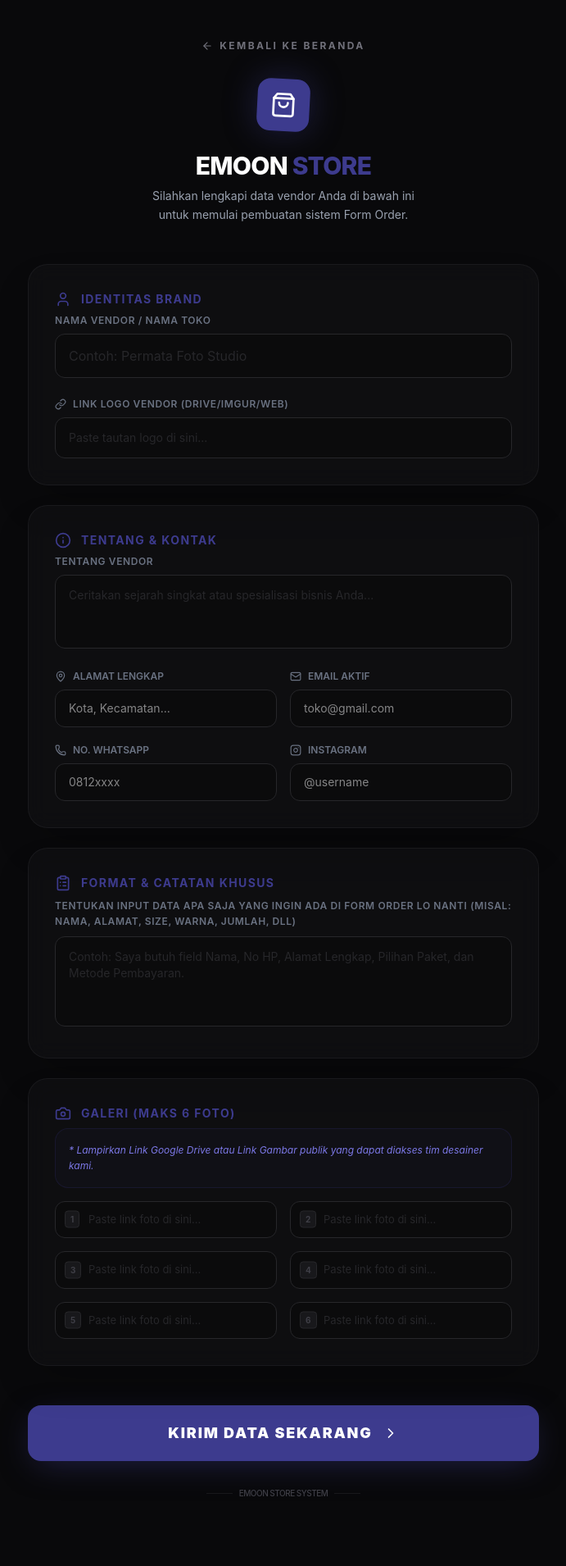
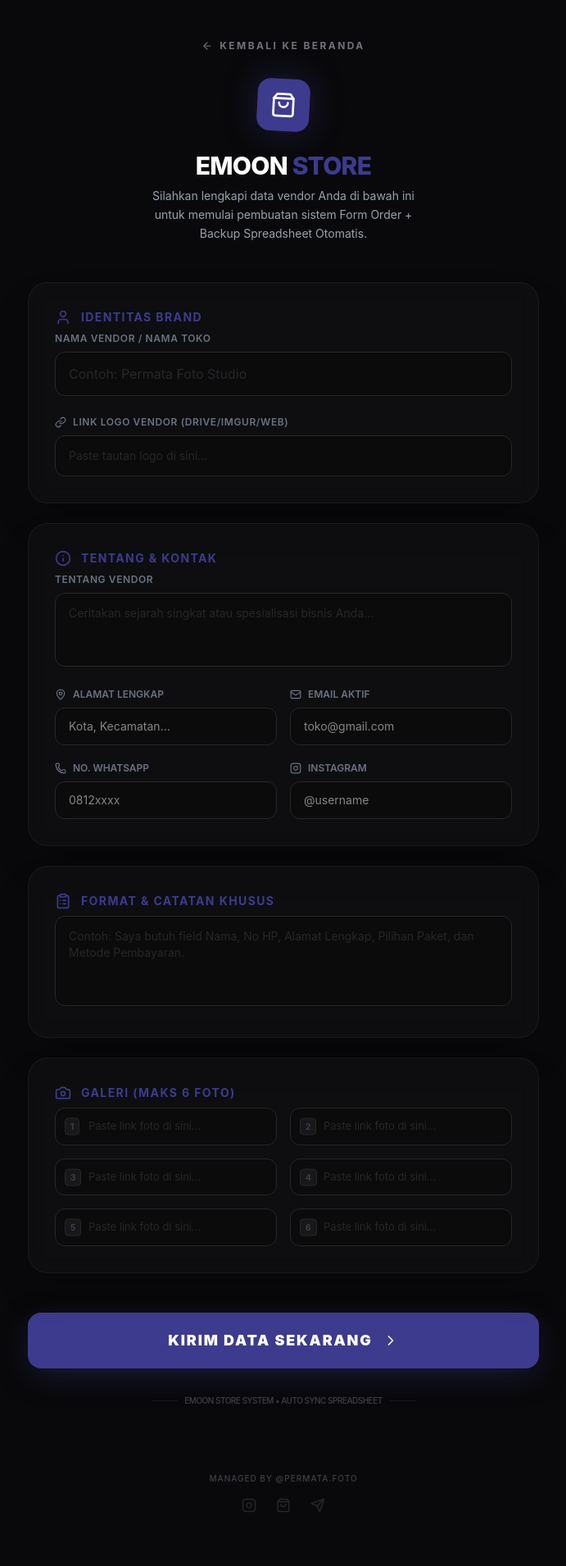
Before and after one commit to Febdk/Emoon-Web-V1.0, a React (Vite) app: page /OrderForm in a window 1280 px wide. Shown: the top 1910 px of the page at 82% size, without its empty margins (294-985 px from the left). Built offline with nearby package versions, Linux system fonts and the light colour scheme.

Commit message:
Konfigurasi API Spredshit

```diff
--- a/src/app/components/OrderForm.jsx
+++ b/src/app/components/OrderForm.jsx
@@ -19,6 +19,8 @@ import {
 // --- CONFIGURATION ---
 const ADMIN_WHATSAPP = "6285291619898"; // Nomor Admin Emoon Store
 const PRIMARY_COLOR = "#3D3B8E"; // Warna Dominan
+const SCRIPT_URL =
+  "https://script.google.com/macros/s/AKfycby73robS-rc6om2FZrDwveEPnOPCPXu8anwGVkxAhN3LtKG2pglE1Fbi6nw9T4V6NO1/exec"; //link api shet
 
 const OrderForm = () => {
   const navigate = useNavigate();
@@ -30,13 +32,12 @@ const OrderForm = () => {
     email: "",
     phone: "",
     instagram: "",
-    orderFormat: "", // Field baru untuk format order/catatan
-    images: ["", "", "", "", "", ""], // Max 6 foto
+    orderFormat: "",
+    images: ["", "", "", "", "", ""],
   });
 
   const [isLoading, setIsLoading] = useState(false);
 
-  // Otomatis scroll ke atas saat halaman dibuka
   useEffect(() => {
     window.scrollTo(0, 0);
   }, []);
@@ -52,12 +53,26 @@ const OrderForm = () => {
     setFormData((prev) => ({ ...prev, images: newImages }));
   };
 
-  const handleSubmit = (e) => {
+  // MODIFIKASI FUNGSI SUBMIT UNTUK SPREADSHEET
+  const handleSubmit = async (e) => {
     e.preventDefault();
     setIsLoading(true);
 
     const validImages = formData.images.filter((img) => img.trim() !== "");
 
+    try {
+      // 1. KIRIM DATA KE GOOGLE SPREADSHEET
+      // Menggunakan mode no-cors karena Google Script tidak mendukung CORS redirect secara native untuk fetch
+      await fetch(SCRIPT_URL, {
+        method: "POST",
+        mode: "no-cors",
+        headers: {
+          "Content-Type": "application/json",
+        },
+        body: JSON.stringify(formData),
+      });
+
+      // 2. SIAPKAN PESAN WHATSAPP
       const message =
         `*FORM ORDER - EMOON STORE*\n` +
         `━━━━━━━━━━━━━━━━━━━━\n\n` +
@@ -83,20 +98,30 @@ const OrderForm = () => {
       const encodedMessage = encodeURIComponent(message);
       const waUrl = `https://wa.me/${ADMIN_WHATSAPP}?text=${encodedMessage}`;
 
+      // Jeda dikit biar fetch-nya kelar dulu baru buka WA
       setTimeout(() => {
         window.open(waUrl, "_blank");
         setIsLoading(false);
-    }, 1000);
+      }, 500);
+    } catch (error) {
+      console.error("Gagal mengirim ke Spreadsheet:", error);
+      // Tetap buka WA walaupun spreadsheet gagal biar gak rugi
+      const encodedMessage = encodeURIComponent(
+        "Sistem sedang sibuk, tapi saya ingin order lewat WA langsung.",
+      );
+      window.open(
+        `https://wa.me/${ADMIN_WHATSAPP}?text=${encodedMessage}`,
+        "_blank",
+      );
+      setIsLoading(false);
+    }
   };
 
   return (
     <div className="min-h-screen bg-zinc-950 text-white font-sans selection:bg-[#3D3B8E] selection:text-white pb-20">
-      {/* Glow Effect Background */}
       <div className="fixed top-0 left-1/2 -translate-x-1/2 w-full max-w-2xl h-[500px] bg-gradient-to-b from-[#3D3B8E]/30 to-transparent blur-[120px] -z-10 pointer-events-none"></div>
 
-      {/* Header Section */}
       <header className="pt-12 pb-12 px-6 text-center">
-        {/* Tombol Kembali */}
         <button
           onClick={() => navigate("/")}
           className="mb-8 flex items-center gap-2 mx-auto text-zinc-500 hover:text-[#3D3B8E] transition-colors text-xs font-bold uppercase tracking-[0.2em]"
@@ -114,13 +139,12 @@ const OrderForm = () => {
         </h1>
         <p className="text-gray-400 text-sm max-w-xs mx-auto leading-relaxed">
           Silahkan lengkapi data vendor Anda di bawah ini untuk memulai
-          pembuatan sistem Form Order.
+          pembuatan sistem Form Order + Backup Spreadsheet Otomatis.
         </p>
       </header>
 
       <main className="max-w-2xl mx-auto px-6">
         <form onSubmit={handleSubmit} className="space-y-6">
-          {/* Section 1: Brand Identity */}
           <div className="bg-zinc-900/40 backdrop-blur-md border border-zinc-800/50 rounded-3xl p-6 md:p-8 space-y-6 shadow-2xl">
             <div className="flex items-center gap-3 text-[#3D3B8E] mb-2 font-bold uppercase tracking-widest text-sm">
               <User size={20} className="shrink-0" />
@@ -159,7 +183,6 @@ const OrderForm = () => {
             </div>
           </div>
 
-          {/* Section 2: About & Contact */}
           <div className="bg-zinc-900/40 backdrop-blur-md border border-zinc-800/50 rounded-3xl p-6 md:p-8 space-y-6 shadow-2xl">
             <div className="flex items-center gap-3 text-[#3D3B8E] mb-2 font-bold uppercase tracking-widest text-sm">
               <Info size={20} className="shrink-0" />
@@ -246,18 +269,11 @@ const OrderForm = () => {
             </div>
           </div>
 
-          {/* Section 3: Format Form Order & Notes */}
           <div className="bg-zinc-900/40 backdrop-blur-md border border-zinc-800/50 rounded-3xl p-6 md:p-8 space-y-6 shadow-2xl">
             <div className="flex items-center gap-3 text-[#3D3B8E] mb-2 font-bold uppercase tracking-widest text-sm">
               <ClipboardList size={20} className="shrink-0" />
               Format & Catatan Khusus
             </div>
-
-            <div className="group">
-              <label className="block text-xs font-semibold text-gray-500 uppercase tracking-wider mb-2 group-focus-within:text-[#3D3B8E] transition-colors leading-relaxed">
-                Tentukan input data apa saja yang ingin ada di form order lo
-                nanti (Misal: Nama, Alamat, Size, Warna, Jumlah, dll)
-              </label>
             <textarea
               required
               name="orderFormat"
@@ -268,26 +284,16 @@ const OrderForm = () => {
               className="w-full bg-zinc-950/60 border border-zinc-800 rounded-xl px-4 py-3.5 focus:outline-none focus:border-[#3D3B8E] focus:ring-1 focus:ring-[#3D3B8E]/40 transition-all resize-none placeholder:text-zinc-800 text-sm"
             ></textarea>
           </div>
-          </div>
 
-          {/* Section 4: Gallery Assets */}
           <div className="bg-zinc-900/40 backdrop-blur-md border border-zinc-800/50 rounded-3xl p-6 md:p-8 space-y-6 shadow-2xl">
             <div className="flex items-center gap-3 text-[#3D3B8E] mb-2 font-bold uppercase tracking-widest text-sm">
               <Camera size={20} className="shrink-0" />
               Galeri (Maks 6 Foto)
             </div>
-
-            <div className="p-4 bg-[#3D3B8E]/5 border border-[#3D3B8E]/20 rounded-2xl mb-4">
-              <p className="text-[10px] md:text-xs text-[#7c78e6] leading-relaxed italic text-left">
-                * Lampirkan Link Google Drive atau Link Gambar publik yang dapat
-                diakses tim desainer kami.
-              </p>
-            </div>
-
             <div className="grid grid-cols-1 md:grid-cols-2 gap-4">
               {formData.images.map((img, idx) => (
                 <div key={idx} className="relative group">
-                  <span className="absolute left-3 top-1/2 -translate-y-1/2 text-[10px] font-bold text-zinc-700 bg-zinc-900 px-1.5 py-0.5 rounded border border-zinc-800 group-focus-within:text-[#3D3B8E] group-focus-within:border-[#3D3B8E]/50 transition-colors">
+                  <span className="absolute left-3 top-1/2 -translate-y-1/2 text-[10px] font-bold text-zinc-700 bg-zinc-900 px-1.5 py-0.5 rounded border border-zinc-800 group-focus-within:text-[#3D3B8E] transition-colors">
                     {idx + 1}
                   </span>
                   <input
@@ -302,7 +308,6 @@ const OrderForm = () => {
             </div>
           </div>
 
-          {/* Submit Button */}
           <div className="pt-6">
             <button
               type="submit"
@@ -325,7 +330,7 @@ const OrderForm = () => {
               <div className="flex items-center gap-2">
                 <span className="h-px w-8 bg-zinc-900"></span>
                 <p className="text-[10px] font-medium uppercase tracking-tighter">
-                  Emoon Store System
+                  Emoon Store System • Auto Sync Spreadsheet
                 </p>
                 <span className="h-px w-8 bg-zinc-900"></span>
               </div>
@@ -334,7 +339,6 @@ const OrderForm = () => {
         </form>
       </main>
 
-      {/* Footer Branding */}
       <footer className="mt-20 text-center">
         <p className="text-zinc-700 text-[10px] font-medium tracking-widest uppercase mb-4">
           Managed by @permata.foto
```
Lines whose indentation alone changed are shown as unchanged.
